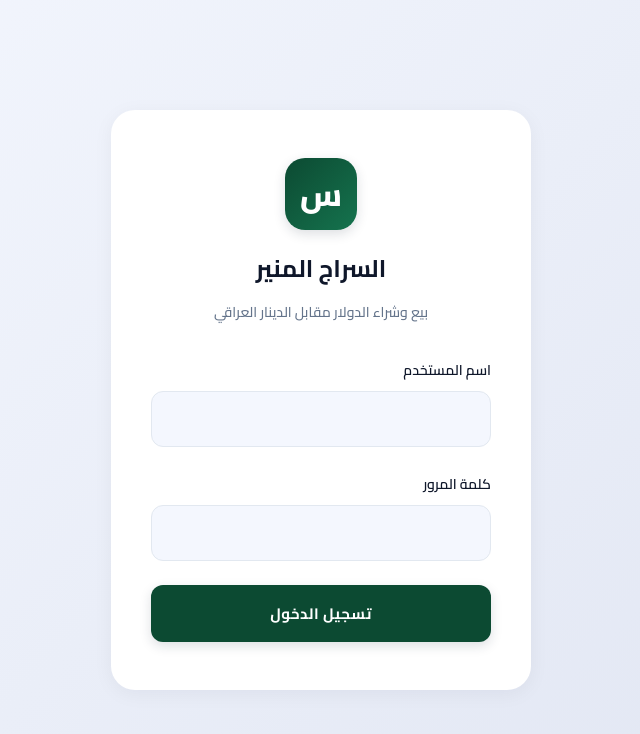
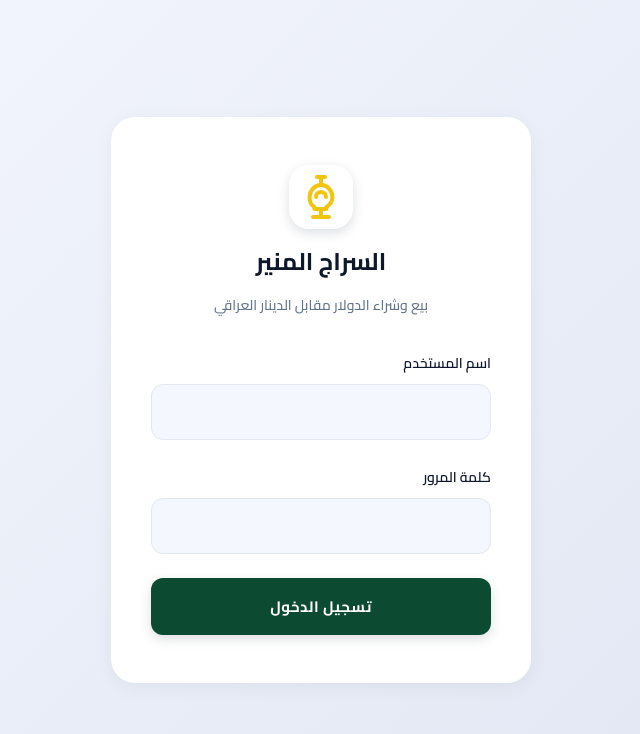
Before and after one commit to abouali76/sir, a website: page public/index.html in a window 1280 px wide. Shown: the whole page, without its empty margins (319-959 px from the left). Drawn offline with Linux system fonts and the light colour scheme; no server answers.

Commit message:
fix: resolve html encoding and add lamp SVG icon

```diff
--- a/public/index.html
+++ b/public/index.html
@@ -10,7 +10,16 @@
   <div class="login-page">
     <div class="login-card">
       <div class="login-logo">
-        <div class="icon">س</div>
+        <div class="icon" style="background: none; color: #f1c40f; font-size: 32px; width: 64px; height: 64px; margin: 0 auto 10px;">
+          <svg width="48" height="48" viewBox="0 0 24 24" fill="none" stroke="currentColor" stroke-width="2" stroke-linecap="round" stroke-linejoin="round">
+            <path d="M10 2h4"/>
+            <path d="M12 2v4"/>
+            <path d="M8 22h8"/>
+            <path d="M12 22v-4"/>
+            <path d="M6.3 12c0-3.3 2.5-6 5.7-6h0c3.2 0 5.7 2.7 5.7 6 0 1.9-1 3.5-2.3 4.5l-.7.5V18h-6v-1l-.7-.5C6.7 15.5 6.3 13.9 6.3 12z"/>
+            <path d="M9.5 12a2.5 2.5 0 0 1 5 0"/>
+          </svg>
+        </div>
         <h1>السراج المنير</h1>
         <p>بيع وشراء الدولار مقابل الدينار العراقي</p>
       </div>
```
Also changed, not shown: public/js/layout.js (+10 -1 lines), public/pages/audit-log.html (+1 -1 lines), public/pages/dashboard.html (+1 -1 lines), public/pages/exchange-rate.html (+1 -1 lines), public/pages/reports.html (+1 -1 lines), public/pages/transaction-log.html (+1 -1 lines), public/pages/transactions.html (+1 -1 lines), public/pages/users.html (+1 -1 lines).
